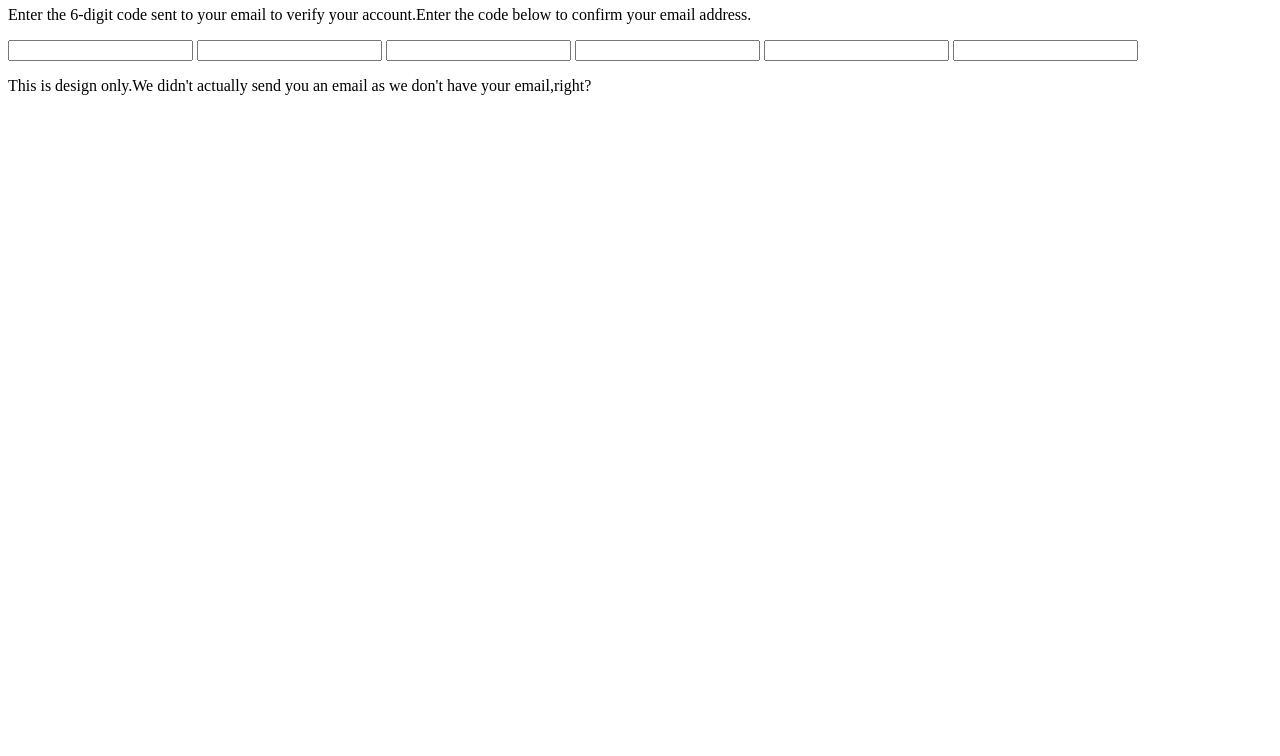
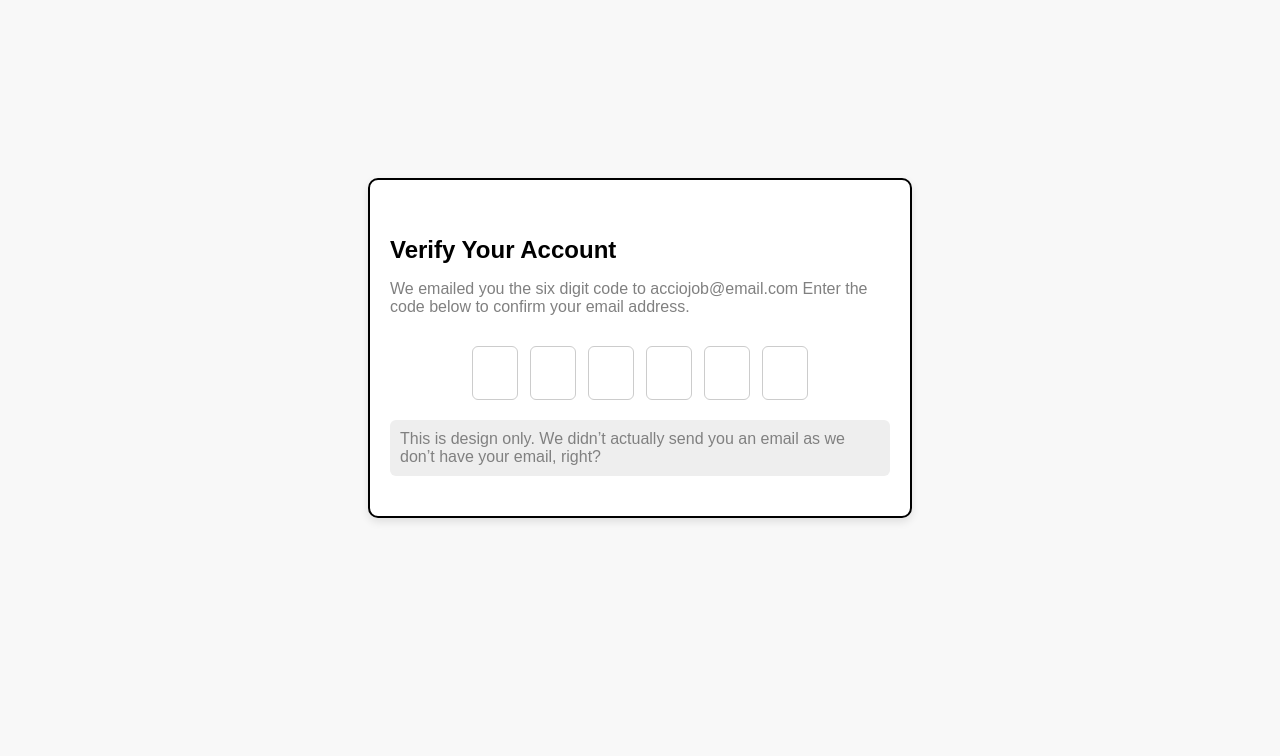
Before and after one commit to acciojob/OTP-ishika749, a website: page main.html in a window 1280 px wide. Shown: the part 60-816 px from the top of the page. Drawn offline with Linux system fonts and the light colour scheme.

Commit message:
created a submission

```diff
--- a/main.html
+++ b/main.html
@@ -1,19 +1,120 @@
-<div class="container">
+<!DOCTYPE html>
+<html lang="en">
+<head>
+  <meta charset="UTF-8">
+  <title>OTP Verification</title>
+  <style>
+    body {
+      font-family: Arial, sans-serif;
+      display: flex;
+      justify-content: center;
+      align-items: center;
+      min-height: 100vh;
+      background-color: #f8f8f8;
+    }
+    .otp-box {
+      border: 2px solid black;
+      border-radius: 10px;
+      padding: 40px 20px;
+      width: 90%;
+      max-width: 500px;
+      background-color: white;
+      box-shadow: 0 4px 8px rgba(0, 0, 0, 0.1);
+    }
+    #verification_heading {
+      font-size: 24px;
+      font-weight: bold;
+    }
+    #verification_subtext {
+      font-size: 16px;
+      margin-top: 8px;
+      color: gray;
+    }
+    .code-container {
+      display: flex;
+      justify-content: center;
+      margin-top: 30px;
+    }
+    .code {
+      width: 40px;
+      height: 50px;
+      font-size: 24px;
+      text-align: center;
+      margin: 0 6px;
+      border: 1px solid #ccc;
+      border-radius: 6px;
+    }
+    .info-box {
+      margin-top: 20px;
+      background-color: #eee;
+      color: gray;
+      padding: 10px;
+      width: fit-content;
+      margin-left: auto;
+      margin-right: auto;
+      border-radius: 6px;
+    }
+  </style>
+</head>
+<body>
+
+  <div class="otp-box">
     <h1 id="verification_heading">Verify Your Account</h1>
-    <p id="verification_subtext">Enter the 6-digit code sent to your email to verify your account.Enter the code below to confirm your email address.</p>
+    <p id="verification_subtext">
+      We emailed you the six digit code to acciojob@email.com
+      Enter the code below to confirm your email address.
+    </p>
 
-    <div class="border-box">
-        <div class="code-container">
-            <input type="text" class="code" maxlength="1" id="code-1">
-            <input type="text" class="code" maxlength="1" id="code-2">
-            <input type="text" class="code" maxlength="1" id="code-3">
-            <input type="text" class="code" maxlength="1" id="code-4">
-            <input type="text" class="code" maxlength="1" id="code-5">
-            <input type="text" class="code" maxlength="1" id="code-6">
-        </div>
+    <div class="code-container">
+      <input class="code" type="text" maxlength="1" />
+      <input class="code" type="text" maxlength="1" />
+      <input class="code" type="text" maxlength="1" />
+      <input class="code" type="text" maxlength="1" />
+      <input class="code" type="text" maxlength="1" />
+      <input class="code" type="text" maxlength="1" />
     </div>
 
-    <div class="downside-box">
-        <p class="downside-text">This is design only.We didn't actually send you an email as we don't have your email,right?</p>
+    <div class="info-box">
+      This is design only. We didn’t actually send you an email as we don’t have your email, right?
     </div>
-</div>
+  </div>
+
+  <script>
+    const inputs = document.querySelectorAll('.code');
+
+    inputs.forEach((input, index) => {
+      input.addEventListener('input', () => {
+        if (input.value) {
+          if (index < inputs.length - 1) {
+            inputs[index + 1].focus();
+          }
+        }
+      });
+
+      input.addEventListener('keydown', (e) => {
+        if (e.key === "Backspace") {
+          if (input.value === "") {
+            if (index > 0) {
+              inputs[index - 1].focus();
+              inputs[index - 1].value = "";
+              e.preventDefault();
+            }
+          }
+        }
+      });
+
+      input.addEventListener('paste', (e) => {
+        const pasteData = e.clipboardData.getData('text');
+        if (/^\d{6}$/.test(pasteData)) {
+          for (let i = 0; i < 6; i++) {
+            inputs[i].value = pasteData[i];
+          }
+          inputs[5].focus();
+        }
+        e.preventDefault();
+      });
+    });
+  </script>
+
+</body>
+</html>
--- a/styles.css
+++ b/styles.css
@@ -1,61 +0,0 @@
-body {
-    border: 3px solid #333; /* Full border around the body */
-    margin: 20px;
-    padding: 20px;
-    border-radius: 8px;
-    background-color: #f8f8f8;
-.container {
-    text-align: center;
-    margin-top: 50px;
-}
-
-#verification_heading {
-    font-size: 24px;
-    font-weight: bold;
-}
-
-#verification_subtext {
-    font-size: 16px;
-    margin-bottom: 20px;
-}
-
-.border-box {
-    display: flex;
-    justify-content: center;
-    padding: 10px;
-    width: fit-content;
-    margin: auto;
-}
-
-.code-container {
-    display: flex;
-    gap: 10px;
-}
-
-.code {
-    width: 40px;
-    height: 50px;
-    text-align: center;
-    font-size: 22px;
-    font-weight: bold;
-
-
-    outline: none;
-}
-
-.code:focus {
-    border-color: #007bff;
-    box-shadow: 0px 0px 5px #007bff;
-}
-
-.downside-box {
-    display: flex;
-    justify-content: center;
-    align-items: center;
-    border: 2px solid #333;
-    border-radius: 5px;
-     height: 40px;
-    margin: 10px auto;
-	box-shadow: grey;
-	background-color: lightgray;
-}
```
Also changed, not shown: script.js (deleted, +0 -15 lines).
